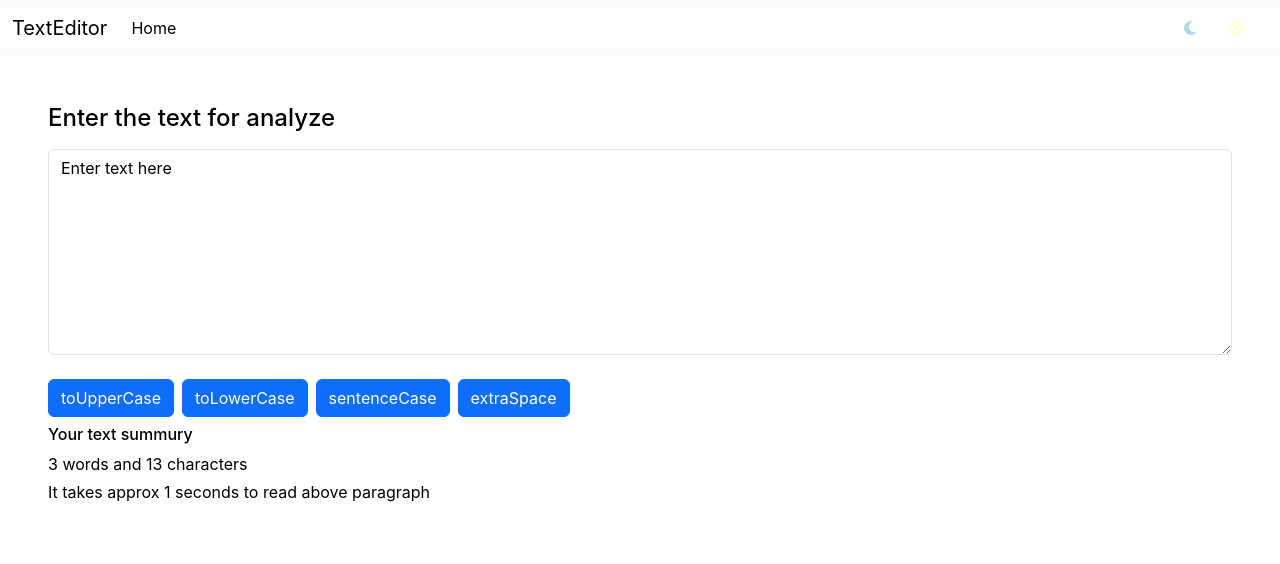
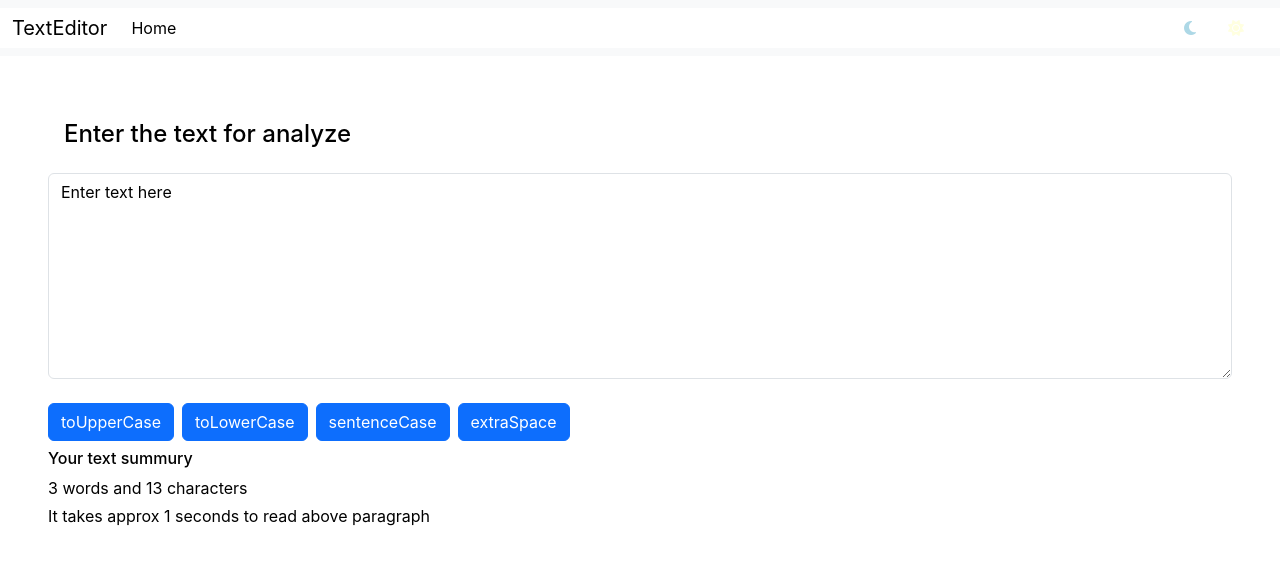
Before and after one commit to shubhammeena11/TextUtils, a React (Create React App) app: page / in a window 1280 px wide. Shown: the top 564 px of the page. Built offline with nearby package versions, Linux system fonts and the light colour scheme.

Commit message:
set alert box position fixed

```diff
--- a/src/App.js
+++ b/src/App.js
@@ -1,5 +1,5 @@
 import './App.css';
-import React,{useState} from 'react';
+import React from 'react';
 import Darkmode from './components/Darkmode';
 function App() {
 
--- a/src/components/Alert.js
+++ b/src/components/Alert.js
@@ -7,7 +7,8 @@ export default function Alert(props) {
     }
   return (
     props.alert && <div
-      className={`alert alert-${props.alert.typ} alert-dismissible fade show`}
+      className={`alert alert-${props.alert.typ} alert-dismissible fade show position-fixed `}
+      style={{width: 1279}}
       role="alert"
     >
         <strong>{capital(props.alert.typ)}</strong>: {props.alert.msg}
--- a/src/components/Textarea.js
+++ b/src/components/Textarea.js
@@ -27,15 +27,14 @@ export default function Textarea(props) {
         }
     }
     const sentenceCase=()=>{
-      const newText = text.toLowerCase().replace(/(^\s*\w|[\.\!\?]\s*\w)/g, function(captured) {
+      const newText = text.toLowerCase().replace(/(^\s*\w|[.!?]\s*\w)/g, function(captured) {
         return captured.toUpperCase();
       });
       setText(newText);
     }
   return (
-<div className="m-5" style={props.mystyle}>
-  <label htmlFor="box" className="form-label"><h4>{props.heading}</h4></label>
-  {console.log(props.mystyle)}
+<div className="mx-5 mt-5" style={props.mystyle}>
+  <label htmlFor="box" className="form-label m-3"><h4>{props.heading}</h4></label>
   <textarea style={props.mystyle} className={`form-control  mb-3`} id="box" onClick={cleartext} onChange={handelonchange} value={text} rows="8" ></textarea>
   <div>
   <button type="button" className="btn btn-primary"  onClick={upperCase}>toUpperCase</button>
@@ -51,5 +50,3 @@ export default function Textarea(props) {
 </div>
   )
 }
-
-// bg-${props.mystyle==='light'?'black':'white'}
```
